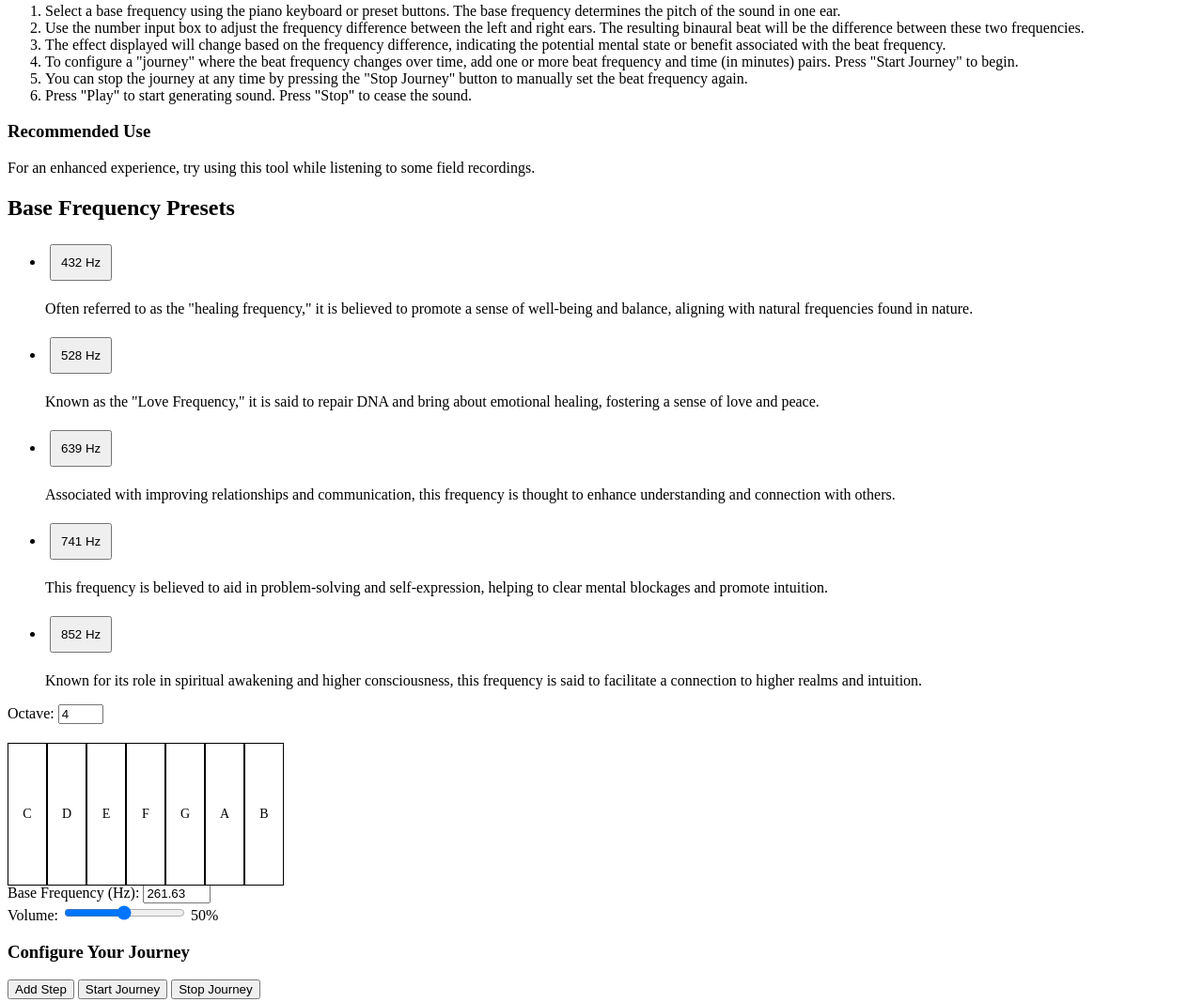
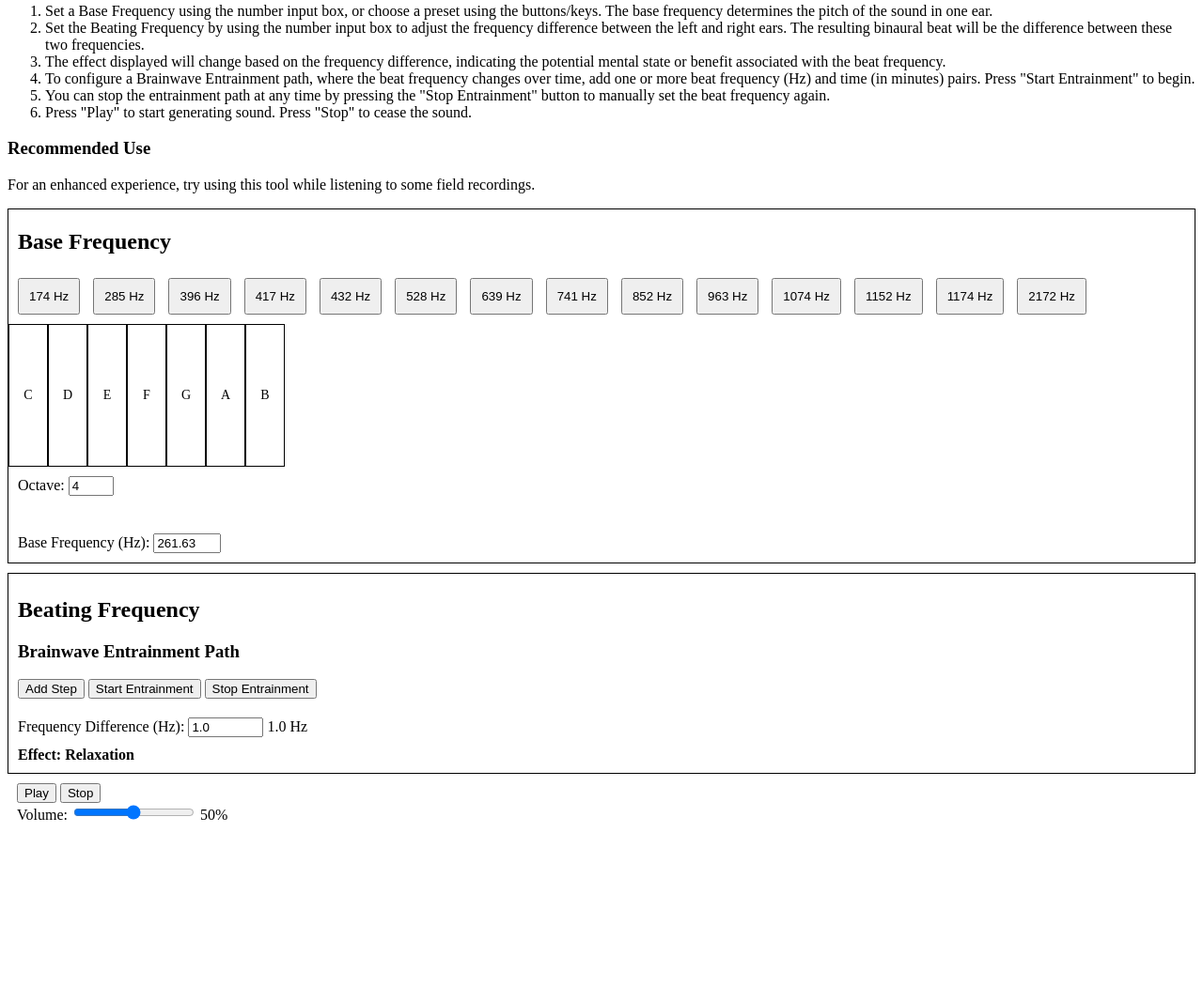
Before and after one commit to Haighton/BinauralBeatsWebpage, a plain HTML site: page Index.html in a window 1280 px wide. Shown: the part 561-1628 px from the top of the page at 94% size. After the commit the page ends 1446 px from the top, so only its background shows below. Drawn offline with Linux system fonts and the light colour scheme.

Commit message:
started on layout

```diff
--- a/Index.html
+++ b/Index.html
@@ -20,68 +20,63 @@
         <p>In more recent times, scientists have explored the effects of binaural beats on brain activity using EEG (electroencephalography) technology. Researchers have found that binaural beats may influence brainwave frequencies, encouraging the brain to enter different states, such as relaxation, focus, or even deep meditation. Studies are still ongoing, but binaural beats are often used in therapeutic contexts to help with anxiety, stress reduction, and even sleep improvement.</p>
         <p>Nowadays, binaural beats are widely used in the field of meditation and mindfulness. When a person listens to binaural beats, the brain's electrical activity is thought to synchronize with the frequency of the perceived beat. This synchronization can be used to guide the brain into specific mental states. For example, beats in the delta range (0.5-4 Hz) are linked with deep sleep, while theta waves (4-8 Hz) are associated with meditation and creativity. Alpha waves (8-12 Hz) encourage relaxation, and beta waves (12-30 Hz) promote concentration and alertness. Gamma waves (30-100 Hz) are linked to higher cognitive functions.</p>
         <p>Because of these potential effects, many people use binaural beats as part of their meditation routine. The soothing and rhythmic nature of the beats, combined with their ability to help the brain enter a calm state, makes them a popular tool for achieving deeper meditative states or simply promoting relaxation.</p>
-
         <h2>How to Use the Tool</h2>
         <p>This tool generates binaural beats to aid in meditation and relaxation. To use the tool:</p>
         <ol>
-            <li>Select a base frequency using the piano keyboard or preset buttons. The base frequency determines the pitch of the sound in one ear.</li>
-            <li>Use the number input box to adjust the frequency difference between the left and right ears. The resulting binaural beat will be the difference between these two frequencies.</li>
+            <li>Set a Base Frequency using the number input box, or choose a preset using the buttons/keys. The base frequency determines the pitch of the sound in one ear.</li>
+            <li>Set the Beating Frequency by using the number input box to adjust the frequency difference between the left and right ears. The resulting binaural beat will be the difference between these two frequencies.</li>
             <li>The effect displayed will change based on the frequency difference, indicating the potential mental state or benefit associated with the beat frequency.</li>
-            <li>To configure a "journey" where the beat frequency changes over time, add one or more beat frequency and time (in minutes) pairs. Press "Start Journey" to begin.</li>
-            <li>You can stop the journey at any time by pressing the "Stop Journey" button to manually set the beat frequency again.</li>
+            <li>To configure a Brainwave Entrainment path, where the beat frequency changes over time, add one or more beat frequency (Hz) and time (in minutes) pairs. Press "Start Entrainment" to begin.</li>
+            <li>You can stop the entrainment path at any time by pressing the "Stop Entrainment" button to manually set the beat frequency again.</li>
             <li>Press "Play" to start generating sound. Press "Stop" to cease the sound.</li>
         </ol>
-
         <h3>Recommended Use</h3>
         <p>For an enhanced experience, try using this tool while listening to some field recordings.</p>
     </div>
     <div>
-        <h2>Base Frequency Presets</h2>
-        <ul>
-            <li>
-                <button class="preset-button" data-frequency="432">432 Hz</button>
-                <p>Often referred to as the "healing frequency," it is believed to promote a sense of well-being and balance, aligning with natural frequencies found in nature.</p>
-            </li>
-            <li>
-                <button class="preset-button" data-frequency="528">528 Hz</button>
-                <p>Known as the "Love Frequency," it is said to repair DNA and bring about emotional healing, fostering a sense of love and peace.</p>
-            </li>
-            <li>
-                <button class="preset-button" data-frequency="639">639 Hz</button>
-                <p>Associated with improving relationships and communication, this frequency is thought to enhance understanding and connection with others.</p>
-            </li>
-            <li>
-                <button class="preset-button" data-frequency="741">741 Hz</button>
-                <p>This frequency is believed to aid in problem-solving and self-expression, helping to clear mental blockages and promote intuition.</p>
-            </li>
-            <li>
-                <button class="preset-button" data-frequency="852">852 Hz</button>
-                <p>Known for its role in spiritual awakening and higher consciousness, this frequency is said to facilitate a connection to higher realms and intuition.</p>
-            </li>
-        </ul>
+        <div id="basefrequencyblock">
+            <h2 style="padding-left: 10px;">Base Frequency</h2>
+            <div id="presets">
+                <button class="preset-button" title="Foundation frequency promoting stability and inner strength." data-frequency="174">174 Hz</button>
+                <button class="preset-button" title="Healing frequency promoting physical and emotional balance." data-frequency="285">285 Hz</button>
+                <button class="preset-button" title="Liberates negative energy and promotes grounding, security, and stability." data-frequency="396">396 Hz</button>
+                <button class="preset-button" title="Resonates with emotions and creativity, helps break negative patterns." data-frequency="417">417 Hz</button>
+                <button class="preset-button" title='Often referred to as the "healing frequency," it is believed to promote a sense of well-being and balance, aligning with natural frequencies found in nature.' data-frequency="432">432 Hz</button>
+                <button class="preset-button" title="Love frequency, promotes DNA repair and healing." data-frequency="528">528 Hz</button>
+                <button class="preset-button" title="Enhances communication, harmony, and relationships." data-frequency="639">639 Hz</button>
+                <button class="preset-button" title="Promotes intuition and self-expression." data-frequency="741">741 Hz</button>
+                <button class="preset-button" title="Enhances spiritual insight and perception." data-frequency="852">852 Hz</button>
+                <button class="preset-button" title="Promotes spiritual connection and oneness with the universe." data-frequency="963">963 Hz</button>
+                <button class="preset-button" title="Spiritual growth and higher consciousness." data-frequency="1074">1074 Hz</button>
+                <button class="preset-button" title="Purifies the mind, body, and spirit." data-frequency="1152">1152 Hz</button>
+                <button class="preset-button" title="Harmonizes and balances energy within the body." data-frequency="1174">1174 Hz</button>
+                <button class="preset-button" title="Expands awareness and promotes spiritual enlightenment." data-frequency="2172">2172 Hz</button>
             </div>
-    <div>
+            <!-- Piano + Octave -->
+            <div id="panio_oct">
+                <!-- this div is the piano keys -->
+                <div id="piano"></div>
+                <div id="octbtn">
                     <label for="octaveInput">Octave:</label>
                     <input type="number" id="octaveInput" value="4" min="1" max="8" onchange="drawPiano(this.value)">
                 </div>
-    <div class="piano" id="piano"></div>
-    <div>
+            </div>
+            <!-- Base Frequency -->
+            <div id="basefrequency">
                 <label for="baseFreq">Base Frequency (Hz): </label>
                 <input type="number" id="baseFreq" min="1" max="5000" value="261.63" oninput="updateBaseFrequency()">
             </div>
-    <!-- Volume control slider -->
-    <div>
-        <label for="volumeControl">Volume: </label>
-        <input type="range" id="volumeControl" min="0" max="1" step="0.01" value="0.5" oninput="updateVolume()">
-        <span id="volumeValue">50%</span>
         </div>
-    <!-- Journey configuration -->
-    <div>
-        <h3>Configure Your Journey</h3>
+    </div>
+    <div id="beatingfreqblock">
+        <h2>Beating Frequency</h2>
+        <!-- Brainwave Entrainment -->
+        <div id="entrainment">
+            <h3>Brainwave Entrainment Path</h3>
             <div id="journeyContainer"></div>
             <button id="addJourneyStep">Add Step</button>
-        <button id="startJourneyBtn">Start Journey</button>
-        <button id="stopJourneyBtn">Stop Journey</button>
+            <button id="startJourneyBtn">Start Entrainment</button>
+            <button id="stopJourneyBtn">Stop Entrainment</button>
         </div>
         <!-- Controls for frequency difference and effect display -->
         <div class="controls">
@@ -92,8 +87,18 @@
             </div>
             <div id="effectDisplay">Effect: Relaxation</div>
         </div>
+    </div>
+    <!-- Playback controls -->
+    <div id="playbackcontrols">
         <button id="playBtn">Play</button>
         <button id="stopBtn">Stop</button>
+        <!-- Volume control slider -->
+        <div id="volumeslider">
+            <label for="volumeControl">Volume: </label>
+            <input type="range" id="volumeControl" min="0" max="1" step="0.01" value="0.5" oninput="updateVolume()">
+            <span id="volumeValue">50%</span>
+        </div>
+    </div>
     <script src="script.js"></script>
 </body>
 
--- a/script.js
+++ b/script.js
@@ -1,3 +1,5 @@
+// JavaScript for Binaural Beats Meditation Tool webpage.
+
 let audioCtx;
 let oscillatorLeft, oscillatorRight, gainNodeLeft, gainNodeRight;
 let isPlaying = false;
@@ -120,6 +122,7 @@ function addJourneyStep() {
     journeyContainer.appendChild(newStep);
 }
 
+// Start Brainwave Entrainment (used to be called journey)
 function startJourney() {
     const steps = document.querySelectorAll('#journeyContainer > div');
     let totalTime = 0;
--- a/style.css
+++ b/style.css
@@ -1,3 +1,5 @@
+/* Styling for Binaural Beats Meditation Tool webpage. */
+
 #effectDisplay {
     font-weight: bold;
     margin-top: 10px;
@@ -15,6 +17,7 @@
     position: relative;
     margin-top: 20px;
     height: 150px;
+    padding-left: 10;
 }
 
 .key {
@@ -29,6 +32,11 @@
     position: relative;
 }
 
+#octbtn {
+    padding-left: 10px;
+    padding-top: 10px;
+}
+
 .controls {
     margin-top: 20px;
 }
@@ -36,3 +44,32 @@
 .description {
     margin-top: 20px;
 }
+
+#basefrequencyblock {
+    border:1px solid black;
+    padding-top: 1px;
+}
+
+#basefrequency {
+    padding-top: 40px;
+    padding-left: 10px;
+    padding-bottom: 10px;
+}
+
+#presets {
+    padding-left: 5px;
+    padding-bottom: 5px;
+}
+
+#beatingfreqblock {
+    border: 1px solid black;
+    margin-top: 10px;
+    padding-bottom: 10px;
+    padding-top: 5px;
+    padding-left: 10px;
+}
+
+#playbackcontrols {
+    padding-left: 10px;
+    padding-top: 10px;
+}
```
Lines whose indentation alone changed are shown as unchanged.
